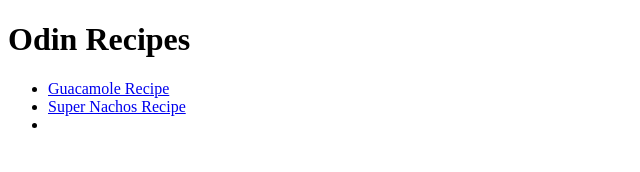
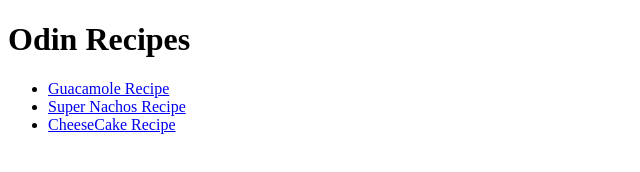
Before and after one commit to Christopher-scott19/odin-recipes, a plain HTML site: page index.html in a window 1280 px wide. Shown: the whole page, without its empty margins (0-640 px from the left). Drawn offline with Linux system fonts and the light colour scheme.

Commit message:
Link added in the index

```diff
--- a/index.html
+++ b/index.html
@@ -10,7 +10,7 @@
         <ul>
             <li><a href="recipes/guacamole.html">Guacamole Recipe</a></li>
             <li><a href="recipes/nachos.html">Super Nachos Recipe</a></li>
-            <li></li>
+            <li><a href="recipes/cheesecake.html">CheeseCake Recipe</a></li>
         </ul>
     </body>
 
```
